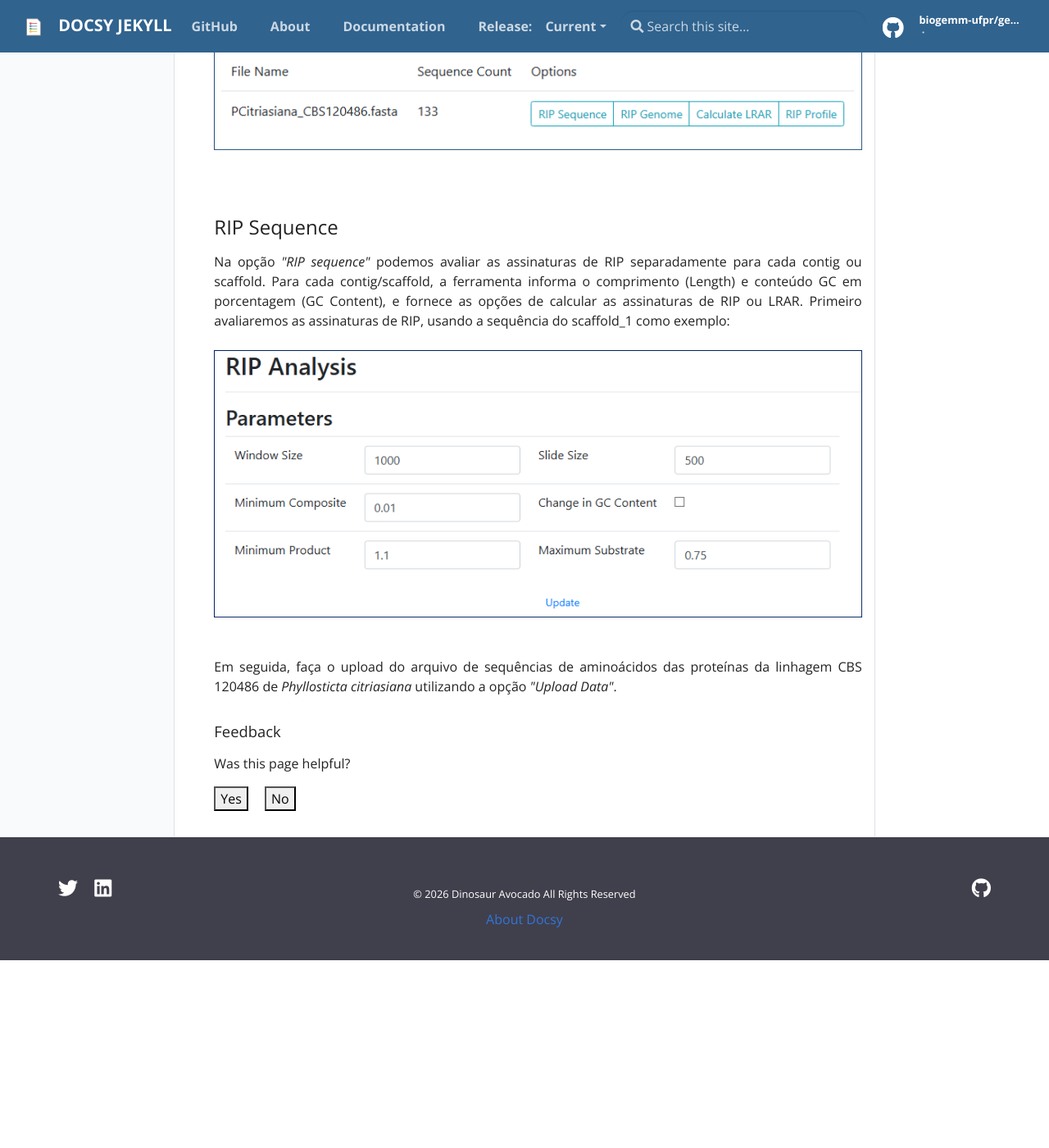
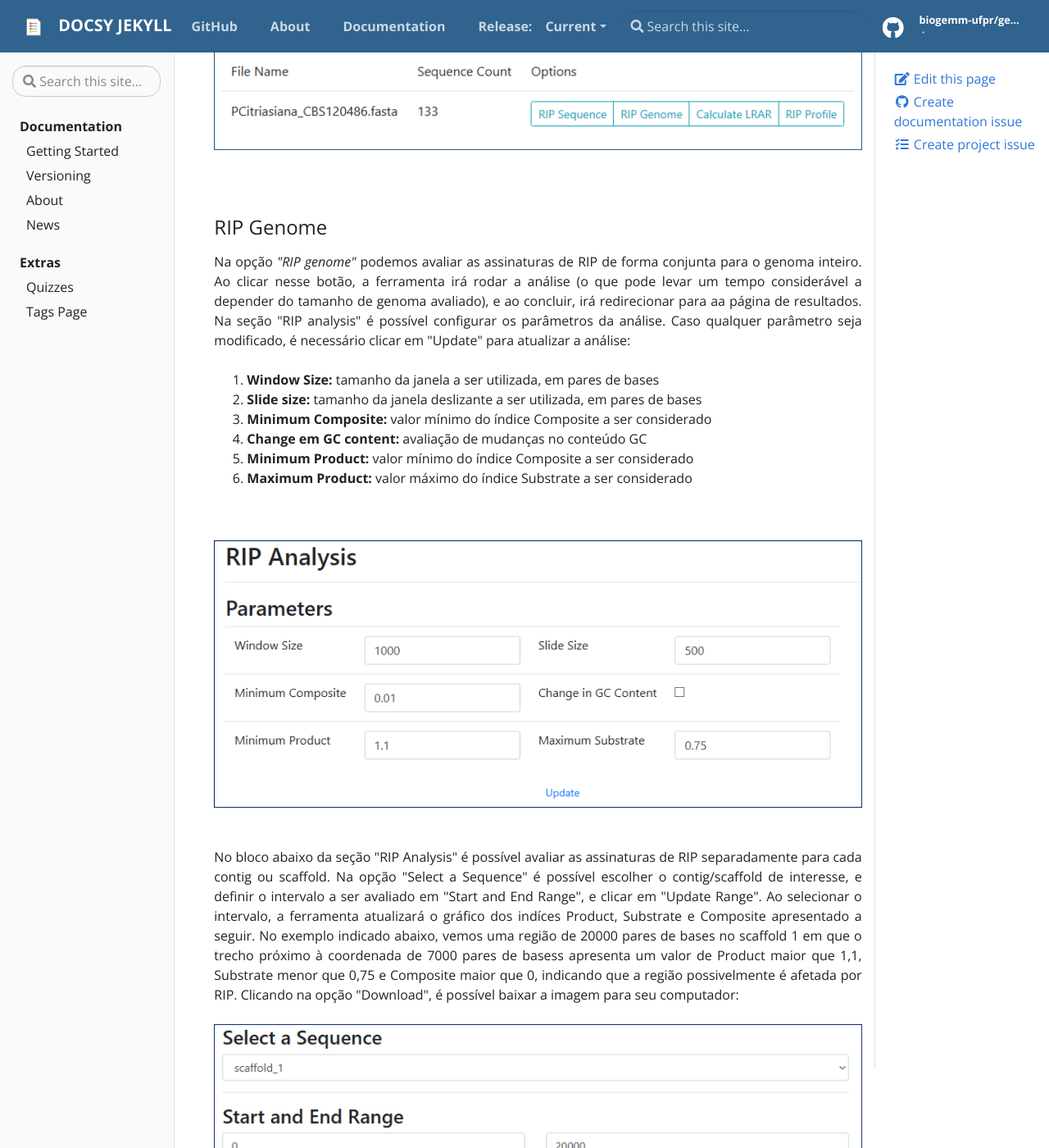
Before and after one commit to biogemm-ufpr/genomics, a Jekyll site: the page built from _docs/fungos/TEs/RIPper.md, in a window 1280 px wide and 1400 px high, scrolled down 1316 px. Shown: the whole window at 82% size. Built offline with Jekyll 4.4.1, drawn with Linux system fonts in a browser that asks for light colours; before the commit the page ends 2487 px from its top, so only the background shows below that; some of the changed text lies outside the part shown.

Commit message:
Update RIPper.md

```diff
--- a/_docs/fungos/TEs/RIPper.md
+++ b/_docs/fungos/TEs/RIPper.md
@@ -1,6 +1,6 @@
 ---
 title: Detecção de assinaturas de mutação de ponto induzida por repetição (repeat-induced point mutation)
-description: Softwares utilizados: The RIPper
+description: > Softwares utilizados: The RIPper
 tags: - fungos
 - The RIPper
 - elementos transponíveis
@@ -33,6 +33,40 @@ Após escolha do arquivo, a ferramenta apresentará um desenho de DNA e a mensag
 <br><br>
 </div>
 
+### RIP Genome
+
+<div align="justify">
+Na opção <i>"RIP genome"</i> podemos avaliar as assinaturas de RIP de forma conjunta para o genoma inteiro. Ao clicar nesse botão, a ferramenta irá rodar a análise (o que pode levar um tempo considerável a depender do tamanho de genoma avaliado), e ao concluir, irá redirecionar para aa página de resultados. Na seção "RIP analysis" é possível configurar os parâmetros da análise. Caso qualquer parâmetro seja modificado, é necessário clicar em "Update" para atualizar a análise:
+<br><br>
+<ol>
+<li><b>Window Size: </b>tamanho da janela a ser utilizada, em pares de bases</li>
+<li><b>Slide size: </b>tamanho da janela deslizante a ser utilizada, em pares de bases</li>
+<li><b>Minimum Composite: </b>valor mínimo do índice Composite a ser considerado</li>
+<li><b>Change em GC content: </b>avaliação de mudanças no conteúdo GC<br>
+<li><b>Minimum Product: </b>valor mínimo do índice Composite a ser considerado</li>
+<li><b>Maximum Product: </b>valor máximo do índice Substrate a ser considerado</li>
+</li>
+</ol>
+<br><br>
+<center>
+<img src="https://raw.githubusercontent.com/biogemm-ufpr/genomics/master/_data/img/fungos/TEs/RIPper/ripper_04.png" alt="Parâmetros da seção RIP Analysis no software The RIPper" align="center">
+</center>
+<br><br>
+No bloco abaixo da seção "RIP Analysis" é possível avaliar as assinaturas de RIP separadamente para cada contig ou scaffold. Na opção "Select a Sequence" é possível escolher o contig/scaffold de interesse, e definir o intervalo a ser avaliado em "Start and End Range", e clicar em "Update Range". Ao selecionar o intervalo, a ferramenta atualizará o gráfico dos indíces Product, Substrate e Composite apresentado a seguir. No exemplo indicado abaixo, vemos uma região de 20000 pares de bases no scaffold 1 em que o trecho próximo à coordenada de 7000 pares de basess apresenta um valor de Product maior que 1,1, Substrate menor que 0,75 e Composite maior que 0, indicando que a região possivelmente é afetada por RIP. Clicando na opção "Download", é possível baixar a imagem para seu computador:
+<br><br>
+<center>
+<img src="https://raw.githubusercontent.com/biogemm-ufpr/genomics/master/_data/img/fungos/TEs/RIPper/ripper_05.png" alt="Exemplo de região afetada por RIP indicada no software The RIPper" align="center">
+</center>
+<br><br>
+No bloco "Percentage RIP Affected" podemos detectar a porcentagem do genoma que é afetado pelo mecanismo de RIP e a porcentagem de conteúdo GC do genoma. Nesse exemplo, vemos que 10,16% da montagem do genoma da linhagem CBS 120486 de P. citriasiana tem assinaturas de atividade do mecanismo de RIP, e que o conteúdo GC dessa montagem de genoma é de 53,05%:
+<br><br>
+<center>
+<img src="https://raw.githubusercontent.com/biogemm-ufpr/genomics/master/_data/img/fungos/TEs/RIPper/ripper_06.png" alt="Dados de porcentagem de sequências afetadas por RIP e conteúdo GC da montagem de genoma de Phyllosticta citriasiana CBS 120486 segundo avaliação no software The RIPper" align="center">
+</center>
+<br><br>
+
+</div>
+
 ### RIP Sequence
 
 <div align="justify">
```
